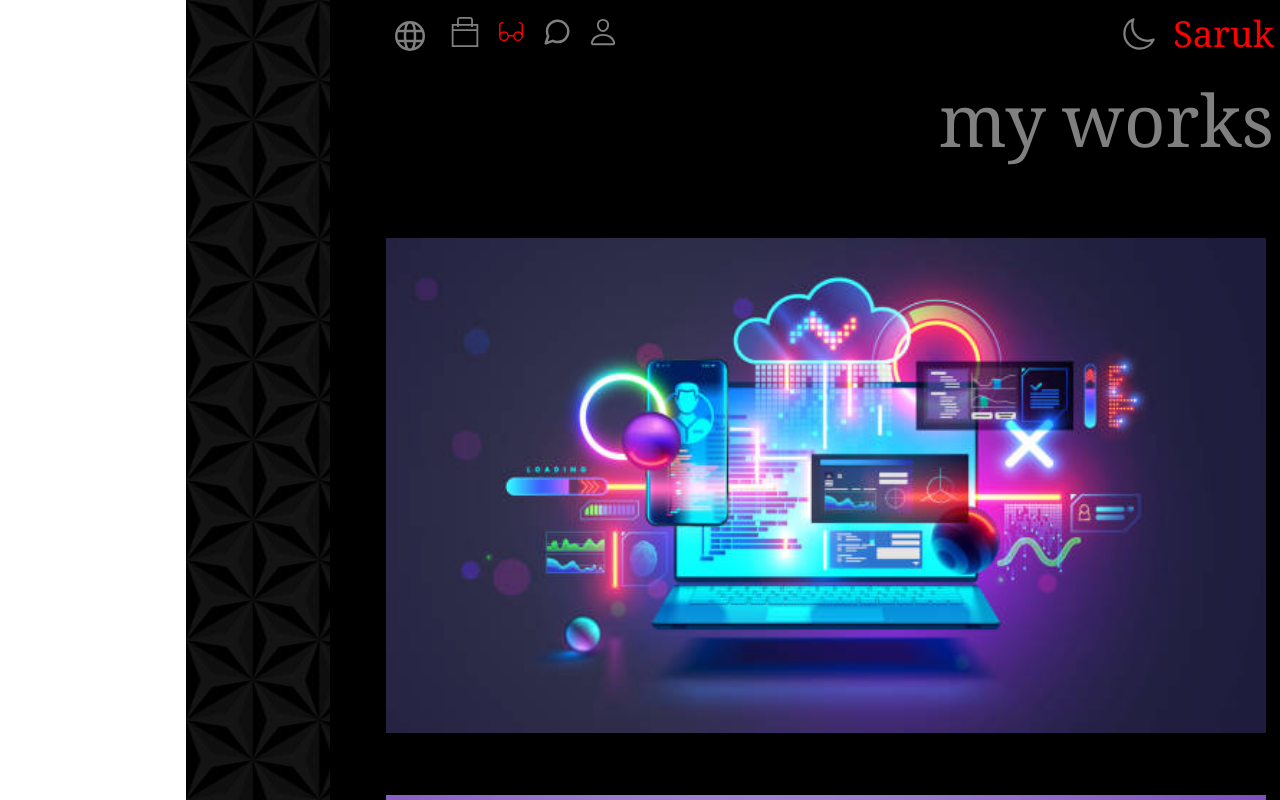
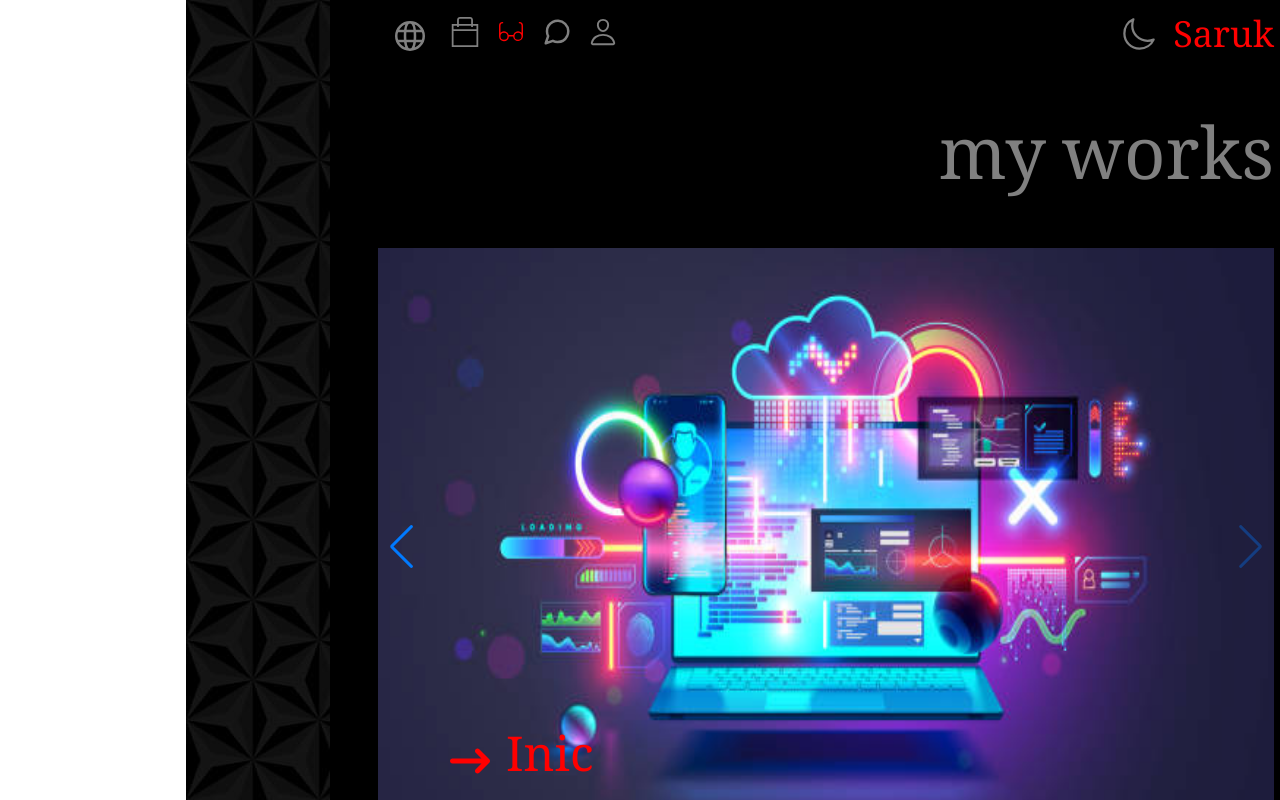
Before and after one commit to sarok86/sarok-resume, a Next.js app: page /projects in a window 1280 px wide. Built offline with nearby package versions, Linux system fonts and the light colour scheme; what tailwindcss-motion would draw is missing.

Commit message:
add slider to project page

```diff
--- a/package.json
+++ b/package.json
@@ -33,6 +33,7 @@
     "react-loader-spinner": "^6.1.6",
     "react-toastify": "^11.0.3",
     "styled-components": "^6.1.13",
+    "swiper": "^11.2.2",
     "tailwindcss-motion": "^1.0.0"
   },
   "devDependencies": {
--- a/src/components/contact/ContactPage.js
+++ b/src/components/contact/ContactPage.js
@@ -206,7 +206,7 @@ function ContactPage() {
         </div>
         <div className="w-full h-2 border-4 bg-[red] my-12"></div>
 
-        <div className="w-full  justify-center items-center text-start p-4 text-[gray]">
+        <div className="w-full  justify-center items-center text-start p-4 text-[gray] mb-12">
           <div className="w-full justify-center items-center text-center">
             <iframe
               src="https://www.google.com/maps/embed?pb=!1m18!1m12!1m3!1d104216.76514147267!2d46.91495534497158!3d35.286747089671124!2m3!1f0!2f0!3f0!3m2!1i1024!2i768!4f13.1!3m3!1m2!1s0x3ff997e23b7813db%3A0x8893e51d9ac3ac55!2sSanandaj%2C%20Kurdistan%20Province%2C%20Iran!5e0!3m2!1sen!2s!4v1738044107282!5m2!1sen!2s"
--- a/src/components/projects/ProjectsPage.js
+++ b/src/components/projects/ProjectsPage.js
@@ -1,7 +1,7 @@
 "use client";
 import Image from "next/image";
 import Link from "next/link";
-import React from "react";
+import React, { useState } from "react";
 import project1 from "@/app/image/project1.jpg";
 import project2 from "@/app/image/project2.jpg";
 import project3 from "@/app/image/project3.jpg";
@@ -9,17 +9,84 @@ import project3 from "@/app/image/project3.jpg";
 import "@/i18n";
 import { useTranslation } from "react-i18next";
 
+// import React, { useState } from 'react';
+import { Controller } from "swiper/modules";
+import { Swiper, SwiperSlide } from "swiper/react";
+import { Navigation, Pagination, Scrollbar, A11y } from "swiper/modules";
+import "swiper/css";
+import "swiper/css/navigation";
+import "swiper/css/pagination";
+import "swiper/css/scrollbar";
+
+import { FaArrowRightLong } from "react-icons/fa6";
+
 export default function ProjectsPage() {
   const { t, i18n } = useTranslation();
 
   return (
-    <div className="w-full absolute  flex flex-col justify-center items-start text-start px-12 overflow-hidden ">
-      <h1 className="text-7xl my-4 text-[gray] max-[630px]:text-5xl max-[630px]:mt-16">
+    <div className="w-full  absolute  flex flex-col justify-center items-start text-start px-12 mb-10  ">
+      <h1 className="text-7xl my-12 text-[gray] max-[630px]:text-5xl ">
         {t("projectPage.title")}
       </h1>
 
-      <div className="w-full  grid grid-flow-row-dense grid-cols-3 grid-rows-3 place-content-center place-items-center ">
-        <div className="w-full col-span-3 ">
+      <div className=" w-full h-full grid-flow-col grid-rows-3 grid grid-cols-3 pb-12 ">
+        <Swiper
+          modules={[Navigation, Pagination, Scrollbar, A11y]}
+          spaceBetween={50}
+          slidesPerView={1}
+          navigation
+          pagination={{ clickable: true }}
+          scrollbar={{ draggable: true }}
+          // onSwiper={(swiper) => console.log(swiper)}
+          // onSlideChange={() => console.log("slide change")}
+          className="bg-[gray] w-full h-full static col-span-3 row-span-3 "
+        >
+          <SwiperSlide>
+            <Link href="https://demo.inic.ac/" target="_blank">
+              <Image
+                src={project1}
+                alt="Picture of the author"
+                className="w-full h-full flex  justify-between items-center text-center"
+              />
+              <p
+                className="max-[760px]:text-3xl absolute bottom-12 max-[600px]:bottom-8 left-14 text-5xl text-[red] flex  justify-between items-center text-center
+            "
+              >
+                Inic
+                <FaArrowRightLong className="p-1 m-3   transition delay-150 duration-500 ease-in-out hover:translate-x-2 hover:scale-110 " />
+              </p>
+            </Link>
+          </SwiperSlide>
+          <SwiperSlide>
+            {" "}
+            <Link href="https://lmh.clinic/" target="_blank">
+              <Image
+                src={project2}
+                alt="Picture of the author"
+                className="w-full h-full  "
+              />
+              <p className=" max-[760px]:text-3xl  max-[600px]:bottom-8 absolute bottom-12 left-12 text-5xl text-[red] flex  justify-between items-center text-center">
+                Lmh-Clinic
+                <FaArrowRightLong className="p-1 m-3   transition delay-150 duration-500 ease-in-out hover:translate-x-2 hover:scale-110 " />
+              </p>
+            </Link>
+          </SwiperSlide>
+          <SwiperSlide>
+            <Link href="https://test.xcuts.co.uk/" target="_blank">
+              <Image
+                src={project3}
+                alt="Picture of the author"
+                className="w-full h-full "
+              />
+              <p className=" max-[760px]:text-3xl max-[600px]:bottom-8 absolute bottom-12 left-12 text-5xl text-[red] flex  justify-between items-center text-center">
+                Xcuts
+                <FaArrowRightLong className="p-1 m-3   transition delay-150 duration-500 ease-in-out hover:translate-x-2 hover:scale-110 " />
+              </p>
+            </Link>
+          </SwiperSlide>
+        </Swiper>
+
+        {/* <div className="w-full col-span-3 ">
           <Link href="https://demo.inic.ac/" target="_blank">
             <Image
               src={project1}
@@ -45,7 +112,7 @@ export default function ProjectsPage() {
               className="w-full h-90 p-2 max-[630px]:h-40"
             />
           </Link>
-        </div>
+        </div> */}
       </div>
     </div>
   );
--- a/src/i18n.js
+++ b/src/i18n.js
@@ -14,7 +14,7 @@ i18next.use(initReactI18next).init({
             v1: "17 years old",
             v2: "Sanandaj",
           },
-          p: "Hello i'm Sarok and i have experienced in web developer .I'm 17 years old .i have watched more than 100 hours for being good in web programmerExperienced Web Developer with passion for creating attractive and interactive websites meeting customer needs andexceeding expectations. ",
+          p: "Hello i'm Sarok and i have experienced in web developer .I'm 17 years old .i have watched more than 100 hours for being good in web programmer Experienced Web Developer with passion for creating attractive and interactive websites meeting customer needs and exceeding expectations. ",
           servicetitle: "my services",
           div2: {
             div1: {
@@ -88,7 +88,7 @@ i18next.use(initReactI18next).init({
             v1: "17 ساله",
             v2: "سنندج",
           },
-          p: "سلام من سروک هستم و در زمینه توسعه وب تجربه دارم. 17 ساله هستم. بیش از 100 ساعت برای خوب بودن در برنامه نویس وب برنامه نویس وب مجرب با اشتیاق برای ایجاد وب سایت های جذاب و تعاملی با نیازهای مشتری و فراتر از انتظارات تماشا کرده ام.",
+          p: "سلام من سروک هستم و در زمینه توسعه وب تجربه دارم. 17 ساله هستم. بیش از 100 ساعت برای خوب بودن در برنامه نویسی وب مجرب با اشتیاق برای ایجاد وب سایت های جذاب و تعاملی با نیازهای مشتری و فراتر از انتظارات تماشا کرده ام.",
           servicetitle: "خدمات من",
           div2: {
             div1: {
```
Also changed, not shown: 1 other file (tests, documents, lock files or other folders).
